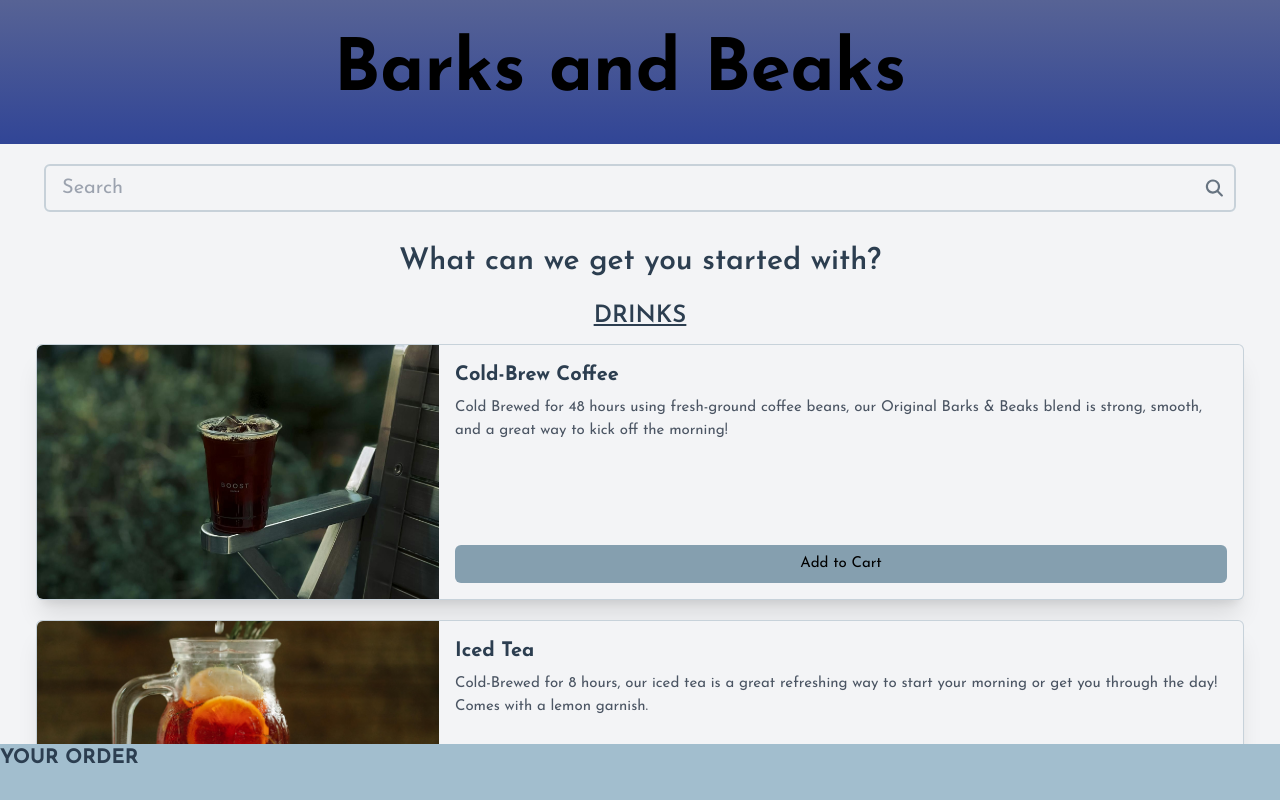
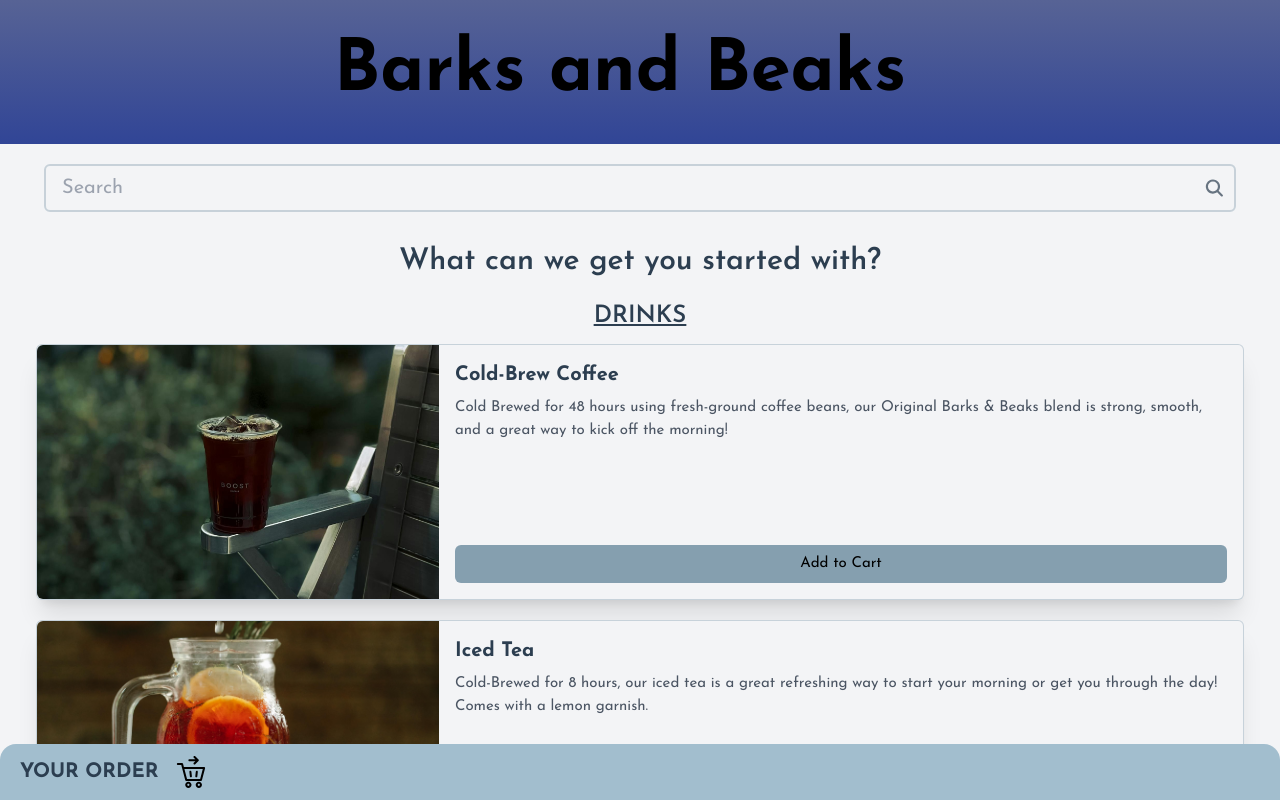
Before and after one commit to sitechtimes/Barks-and-Beaks-UI, a Vue app in the folder Barks-and-Beaks/: page / in a window 1280 px wide. Built offline with nearby package versions, Linux system fonts and the light colour scheme.

Commit message:
it looks fresh now

```diff
--- a/Barks-and-Beaks/src/components/checkout.vue
+++ b/Barks-and-Beaks/src/components/checkout.vue
@@ -4,6 +4,7 @@
     @touchstart="handleTouchStart"
     @touchmove="handleTouchMove"
     @touchend="handleTouchEnd"
+    @click="closeCheckout"
   >
     <div
       class="flex flex-col overflow-scroll checkout-container p-4 bg-white shadow-md w-full z-50 h-full"
--- a/Barks-and-Beaks/src/views/HomeView.vue
+++ b/Barks-and-Beaks/src/views/HomeView.vue
@@ -98,9 +98,26 @@
   >
     <checkout v-if="cartOpen" @close="cartOpen = false" />
   </transition>
-  <div class="w-full fixed bottom-0 h-14 bg-[#A2BECE]" @click="cartOpen = true">
-    <h1 class="text-xl font-bold">YOUR ORDER</h1>
-  </div>
+  <transition
+    enter-active-class="animate-slideIn"
+    leave-active-class="animate-slideOut"
+  >
+    <div
+      class="w-full fixed bottom-0 h-14 bg-[#A2BECE] rounded-t-lg flex justify-between md:justify-start md:gap-3 pr-5 pl-5 items-center z-50"
+      @touchstart="handleTouchStart"
+      @touchmove="handleTouchMove"
+      @touchend="handleTouchEnd"
+      @click="cartOpen = true"
+      v-if="!cartOpen"
+    >
+      <h1 class="text-xl font-bold">YOUR ORDER</h1>
+      <button
+        class="rounded-full w-10 h-10 flex items-center justify-center text-black"
+      >
+        <img src="../assets/checkout.svg" alt="cart" class="w-8 h-8" />
+      </button>
+    </div>
+  </transition>
 </template>
 
 <script setup>
@@ -138,4 +155,22 @@ const totalSearchItems = computed(() => {
   return drinks.value.length + snacks.value.length + bakery.value.length;
 });
 const cartOpen = ref(false);
+
+let startY = 0;
+const handleTouchStart = (event) => {
+  startY = event.touches[0].clientY;
+};
+
+const handleTouchMove = (event) => {
+  const currentY = event.touches[0].clientY;
+  const diffY = currentY - startY;
+
+  if (diffY < -25 && startY && window.innerHeight - currentY < 100) {
+    cartOpen.value = true;
+  }
+};
+
+const handleTouchEnd = () => {
+  startY = 0;
+};
 </script>
```
